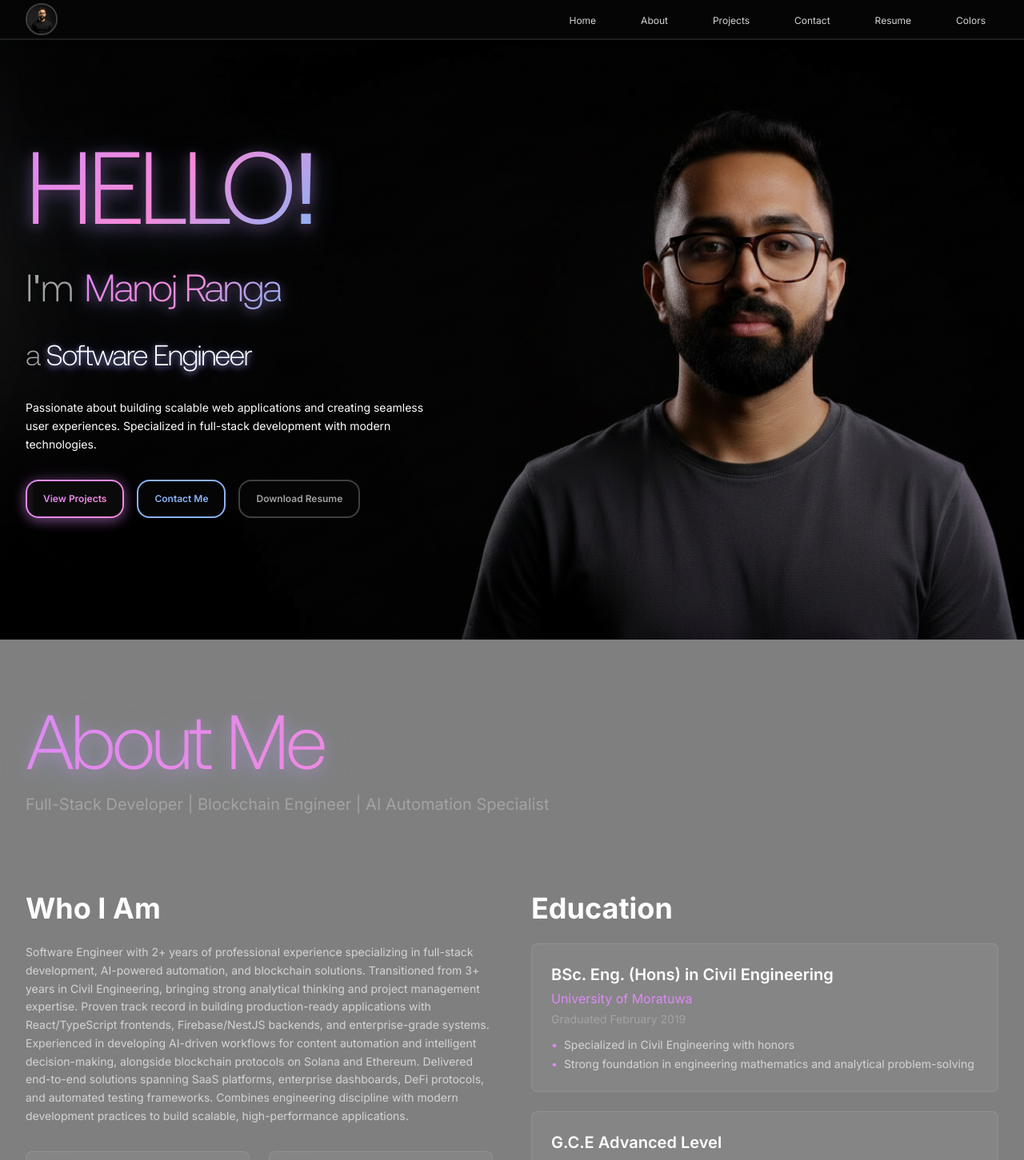
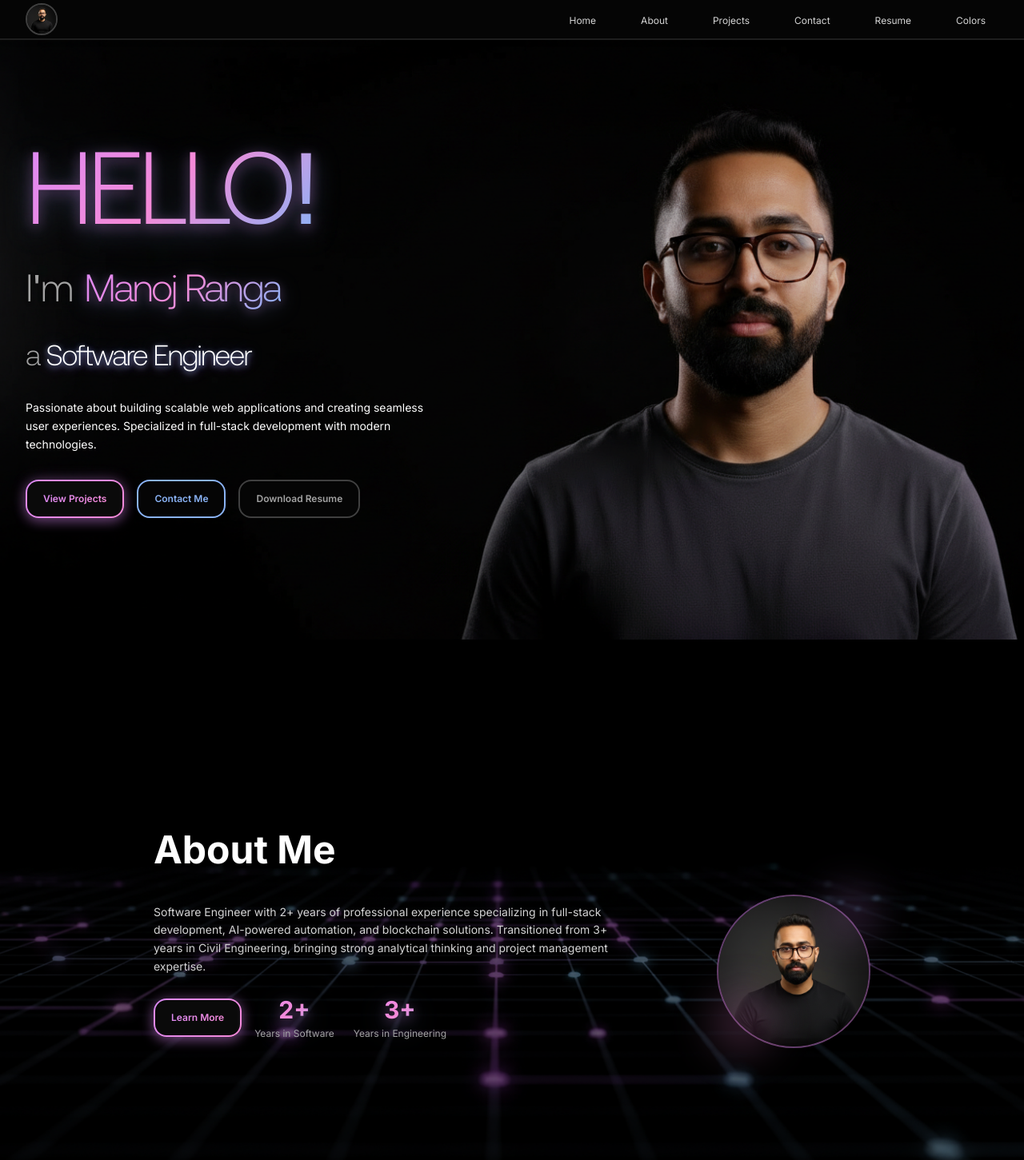
Before and after one commit to kgmanojranga/portfolio-manojranga, a React (Vite) app in the folder client/: page / in a window 1280 px wide. Shown: the top 1451 px of the page at 80% size. Built offline with nearby package versions, Linux system fonts and the light colour scheme.

Commit message:
chore: add about section to home page

```diff
--- a/client/src/pages/HomePage.tsx
+++ b/client/src/pages/HomePage.tsx
@@ -1,17 +1,11 @@
-import Interactive3DWave from '../components/common/Interactive3DWave.tsx';
-import AboutPage from './AboutPage.tsx';
 import HeroSection from '../components/sections/HeroSection.tsx';
+import AboutSection from '../components/sections/AboutSection.tsx';
 
 const HomePage = () => {
   return (
     <>
-      {<Interactive3DWave />}
       <HeroSection />
-      <AboutPage />
-      {/* Add more sections below that appear on scroll */}
-      {/*<section className="min-h-screen">*/}
-      {/*  Other content here*/}
-      {/*</section>*/}
+      <AboutSection />
     </>
   );
 };
```
